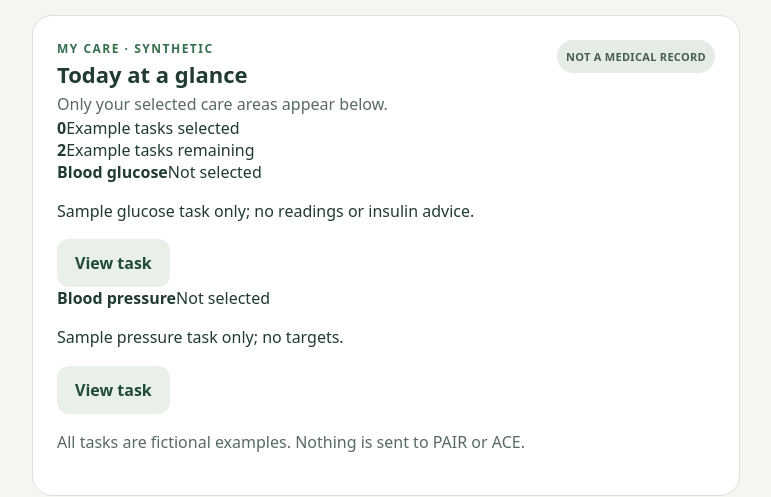
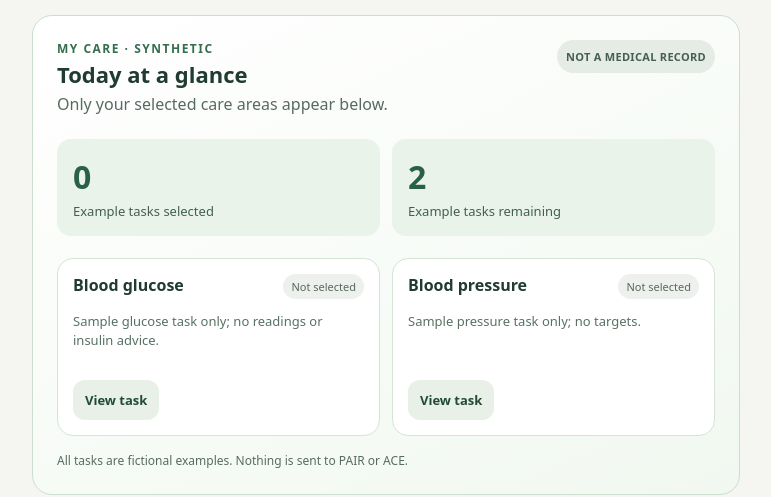
Before and after one commit to freshcanibowl/ai-missy-offline-qvac, a website: page web/today.html in a window 1280 px wide. Shown: the part 329-826 px from the top of the page, without its empty margins (254-1025 px from the left). Drawn offline with Linux system fonts and the light colour scheme.

Commit message:
feat(build28): add feature-driven synthetic My Care dashboard

```diff
--- a/web/today.css
+++ b/web/today.css
@@ -7,3 +7,20 @@
 
 /* Build26: user-selectable synthetic care functions. */
 .panel-heading{display:flex;align-items:flex-start;justify-content:space-between;gap:10px;flex-wrap:wrap}.panel-heading h2{margin-bottom:3px}.panel-heading p{margin:0}.function-options{display:grid;grid-template-columns:repeat(2,minmax(0,1fr));gap:12px;margin:18px 0}.feature-option{display:flex;gap:11px;align-items:flex-start;min-height:92px;border:1px solid #d9e3dc;border-radius:14px;padding:14px;cursor:pointer;background:#fbfdfa}.feature-option:focus-within{outline:3px solid #91bfa4}.feature-option input{width:23px;height:23px;flex:none;accent-color:#2b7051;margin:2px 0}.feature-copy{display:grid;gap:4px}.feature-copy strong{font-size:16px}.feature-copy small{line-height:1.4;color:#596d61;font-size:13px}.large-type .feature-copy strong{font-size:1.2rem}.large-type .feature-copy small{font-size:1rem}@media(max-width:520px){.function-options{grid-template-columns:1fr}.feature-option{min-height:70px}}
+
+/* Build28: non-clinical, feature-driven My Care home panel */
+.care-dashboard{background:linear-gradient(155deg,#ffffff 0%,#f1f8f0 100%);border-color:#cbded0}
+.care-metrics{display:grid;grid-template-columns:repeat(2,minmax(0,1fr));gap:12px;margin:22px 0}
+.care-metric{background:#e9f3e9;border-radius:14px;padding:16px;display:flex;flex-direction:column;gap:4px}
+.care-metric strong{font-size:32px;font-variant-numeric:tabular-nums;color:#2a6046}
+.care-metric span{font-size:13px;color:#426052}
+.care-cards{display:grid;grid-template-columns:repeat(2,minmax(0,1fr));gap:12px}
+.care-card{border:1px solid #d5e4d6;border-radius:16px;background:white;padding:15px;min-width:0}
+.care-card-head{display:flex;align-items:start;gap:8px;justify-content:space-between;flex-wrap:wrap}
+.care-card p{font-size:13px;color:#587163;line-height:1.5;min-height:55px}
+.care-card .care-state{font-size:11px;color:#56695c;background:#edf0ed;border-radius:20px;padding:5px 8px}
+.care-card .care-state-done{background:#dceede;color:#285e3c}
+.care-task-link{font-size:13px;min-height:40px;padding:8px 12px}
+#care-boundary{font-size:12px;margin:16px 0 0}
+.large-type .care-card p,.large-type .care-metric span{font-size:1rem}
+@media(max-width:520px){.care-cards{grid-template-columns:1fr}.care-card p{min-height:0}.care-metric strong{font-size:28px}}
```
